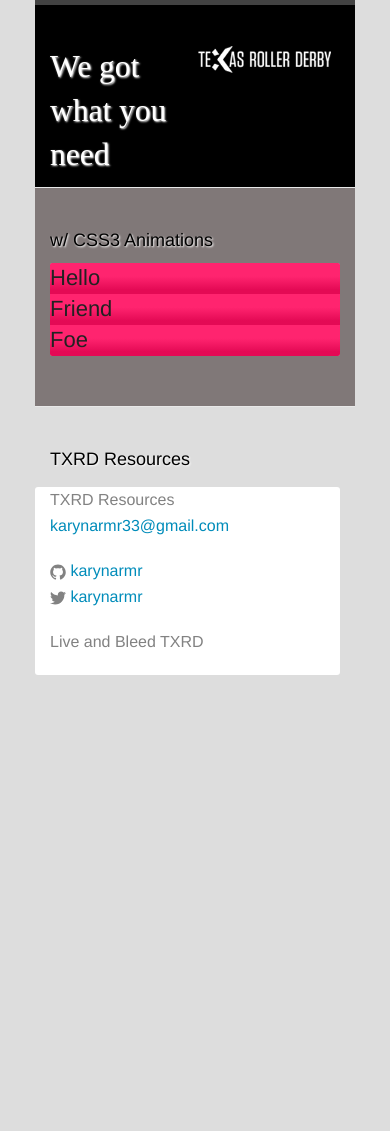
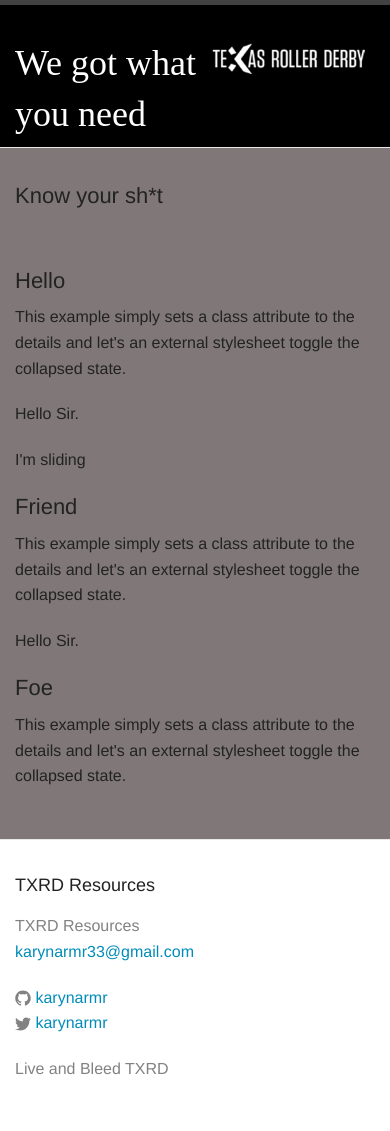
Before and after one commit to karynarmr/skater-portal, a Jekyll site: the page built from docs.md, in a window 390 px wide. Built offline with Jekyll 4.4.1, drawn with Linux system fonts in a browser that asks for light colours; some web fonts are replaced; before the commit the page ends 900 px from its top, so only the background shows below that.

Commit message:
removed stupid collapse js files

```diff
--- a/_includes/head.html
+++ b/_includes/head.html
@@ -18,5 +18,18 @@
     <link rel="javascript" type="javascript" href="{{ "/js/script.js" | prepend: site.baseurl }}">
     <link rel="javascript" type="javascript" href="{{ "/js/alertify.js" | prepend: site.baseurl }}">
 
+    <script type="text/javascript">
+      $("#css3-animated-example").collapse({
+        accordion: true,
+        open: function() {
+          this.addClass("open");
+          this.css({ height: this.children().outerHeight() });
+        },
+        close: function() {
+          this.css({ height: "0px" });
+          this.removeClass("open");
+        }
+      });
+    </script>
 
 </head>
--- a/css/demo.css
+++ /dev/null
@@ -1,152 +0,0 @@
-body {
-  background: #ddd;
-  margin: 0 auto;
-  max-width: 1024px;
-  font: normal 14px/1.2 'Helvetica Neue', 'Arial'
-}
-
-.fork {
-  border:0;
-  position:absolute;
-  top:0;
-  right:0;
-}
-
-.col {
-  width: 320px;
-  float: left;
-  margin-right:32px;
-  margin-bottom: 16px;
-}
-.c3 {
-  margin-right:0;
-}
-
-h1 {
-  border-bottom: 1px solid #333;
-  font-size: 32px;
-  color: #fff;
-  padding-bottom: 12px;
-  text-shadow: 0px 0px 2px rgba(0,0,0,0.6);
-}
-
-h2 {
-  margin: 10px 0;
-  color: #000;
-  font-size: 18px;
-  text-shadow: 1px 1px 2px #fff;
-}
-
-h3 {
-  margin: 0;
-  background-color: rgb(228,10,85);
-  background-image: linear-gradient(bottom, rgb(228,10,85) 14%, rgb(255,36,111) 57%);
-  background-image: -o-linear-gradient(bottom, rgb(228,10,85) 14%, rgb(255,36,111) 57%);
-  background-image: -moz-linear-gradient(bottom, rgb(228,10,85) 14%, rgb(255,36,111) 57%);
-  background-image: -webkit-linear-gradient(bottom, rgb(228,10,85) 14%, rgb(255,36,111) 57%);
-  background-image: -ms-linear-gradient(bottom, rgb(228,10,85) 14%, rgb(255,36,111) 57%);
-}
-
-h3 a {
-  background: url("sprite.png") 15px 13px no-repeat;
-  display: block;
-  padding: 10px;
-  padding-left: 32px;
-  margin: 0;
-  color: #fff;
-  text-decoration: none;
-  font-weight: normal;
-  border-bottom: 1px solid rgba(128, 10, 85, 0.5);
-  text-shadow: 1px 1px 1px rgb(128,10,85);
-}
-h3:hover { background: rgb(228,10,85); }
-h3.open  { background: rgb(255,70,120); }
-h3.open a { background-position: 13px -25px; }
-h3 + div { padding: 10px; }
-h2 + div,
-.example {
-  background: #fff;
-  overflow: hidden;
-  border-radius: 3px;
-  -moz-border-radius: 3px;
-  -webkit-border-radius: 3px;
-  margin-bottom: 20px;
-}
-
-/* Pre hide sections with JavaScript on
---- */
-h3+div {
-  display: none;
-}
-
-/* CSS3 Animation example
---- */
-#css3-animated-example h3 + div {
-  height: 0px;
-  padding: 0px;
-  overflow: hidden;
-  background: #000;
-  display: block!important;
-  -webkit-transform: translateZ(0);
-  -webkit-transition: all 0.3s ease;
-  moz-transition: all 0.3s ease;
-  -o-transition: all 0.3s ease;
-  -ms-transition:all 0.3s ease;
-  transition: all 0.3s ease;
-}
-#css3-animated-example .content {
-  padding: 10px;
-}
-
-#css3-animated-example h3.open + div {
-  height: auto;
-  background: #aaffff;
-}
-
-/* Event example
---- */
-pre#event-log {
-  background: #fafacc;
-  padding: 10px;
-  display: block;
-}
-
-/* Responsive design
---- */
-@media screen and (max-width: 1056px) {
-  body {
-    width: 672px;
-  }
-  .c2 {
-    margin-right: 0;
-    margin-bottom: 0;
-  }
-}
-
-.test { background: #ccc; padding: 10px; border-bottom: 1px solid #aaa;}
-.test + div { background: #fff; padding: 10px; }
-
-@media
-only screen and (max-width: 704px),
-only screen and (-webkit-min-device-pixel-ratio : 1.5),
-only screen and (min-device-pixel-ratio : 1.5) {
-  body {
-    width: 320px;
-  }
-  .c1 {
-    margin-right: 0;
-    margin-bottom: 0;
-  }
-  h1 {
-    font-size: 28px;
-    text-shadow: 0px 0px 1px rgba(0,0,0,0.7);
-  }
-}
-
-@media
-only screen and (-webkit-min-device-pixel-ratio : 1.5),
-only screen and (min-device-pixel-ratio : 1.5) {
-  body {
-    padding: 0 12px;
-  }
-}
--- a/docs.md
+++ b/docs.md
@@ -3,29 +3,10 @@
 permalink: /docs/
 ---
 
-<link rel="stylesheet" href="{{ "/css/demo.css" | prepend: site.baseurl }}">
-<script src="/js/modernizr.custom.63321.js"></script>
+<h3>Know your sh*t</h3>
+<br>
 
-
-
-<html lang="en">
-<head>
-  <meta charset="utf-8">
-  <meta name="viewport" content="width=device-width">
-  <script>document.documentElement.className = "js";</script>
-
-<link rel="javascript" type="javascript" href="{{ "/js/vendor/jquery-1.9.1.js" | prepend: site.baseurl }}">
-<link rel="javascript" type="javascript" href="{{ "/js/vendor/json2.js" | prepend: site.baseurl }}">
-
-<link rel="javascript" type="javascript" href="{{ "/js/jquerycollapsecookiestorage.js" | prepend: site.baseurl }}">
-<link rel="javascript" type="javascript" href="{{ "/js/jquerycollapsestorage.js" | prepend: site.baseurl }}">
-<link rel="javascript" type="javascript" href="{{ "/js/jquerycollapse.js" | prepend: site.baseurl }}">
-
-</head>
-<body>
-    <!-- BEGIN Showing and hiding with CSS -->
-    <h2>w/ CSS3 Animations</h2>
-    <div id="css3-animated-example">
+<div id="css3-animated-example">
       <h3>Hello</h3>
       <div>
         <div class="content">
@@ -51,21 +32,3 @@
         </div>
       </div>
     </div>
-    <script>
-      $("#css3-animated-example").collapse({
-        accordion: true,
-        open: function() {
-          this.addClass("open");
-          this.css({ height: this.children().outerHeight() });
-        },
-        close: function() {
-          this.css({ height: "0px" });
-          this.removeClass("open");
-        }
-      });
-    </script>
-    <!-- END Showing and hiding with CSS -->
-
-
-</body>
-</html>
--- a/js/jquerycollapse.js
+++ /dev/null
@@ -1,173 +0,0 @@
-/*
- * Collapse plugin for jQuery
- * --
- * source: http://github.com/danielstocks/jQuery-Collapse/
- * site: http://webcloud.se/jQuery-Collapse
- *
- * @author Daniel Stocks (http://webcloud.se)
- * Copyright 2013, Daniel Stocks
- * Released under the MIT, BSD, and GPL Licenses.
- */
-
-(function($, exports) {
-
-  // Constructor
-  function Collapse (el, options) {
-    options = options || {};
-    var _this = this,
-      query = options.query || "> :even";
-
-    $.extend(_this, {
-      $el: el,
-      options : options,
-      sections: [],
-      isAccordion : options.accordion || false,
-      db : options.persist ? jQueryCollapseStorage(el.get(0).id) : false
-    });
-
-    // Figure out what sections are open if storage is used
-    _this.states = _this.db ? _this.db.read() : [];
-
-    // For every pair of elements in given
-    // element, create a section
-    _this.$el.find(query).each(function() {
-      new jQueryCollapseSection($(this), _this);
-    });
-
-    // Capute ALL the clicks!
-    (function(scope) {
-      _this.$el.on("click", "[data-collapse-summary] " + (scope.options.clickQuery || ""),
-        $.proxy(_this.handleClick, scope));
-
-      _this.$el.bind("toggle close open",
-        $.proxy(_this.handleEvent, scope));
-
-    }(_this));
-  }
-
-  Collapse.prototype = {
-    handleClick: function(e, state) {
-      e.preventDefault();
-      state = state || "toggle";
-      var sections = this.sections,
-        l = sections.length;
-      while(l--) {
-        if($.contains(sections[l].$summary[0], e.target)) {
-          sections[l][state]();
-          break;
-        }
-      }
-    },
-    handleEvent: function(e) {
-      if(e.target == this.$el.get(0)) return this[e.type]();
-      this.handleClick(e, e.type);
-    },
-    open: function(eq) {
-      this._change("open", eq);
-    },
-    close: function(eq) {
-      this._change("close", eq);
-    },
-    toggle: function(eq) {
-      this._change("toggle", eq);
-    },
-    _change: function(action, eq) {
-      if(isFinite(eq)) return this.sections[eq][action]();
-      $.each(this.sections, function(i, section) {
-        section[action]();
-      });
-    }
-  };
-
-  // Section constructor
-  function Section($el, parent) {
-
-    if(!parent.options.clickQuery) $el.wrapInner('<a href="#"/>');
-
-    $.extend(this, {
-      isOpen : false,
-      $summary : $el.attr("data-collapse-summary",""),
-      $details : $el.next(),
-      options: parent.options,
-      parent: parent
-    });
-    parent.sections.push(this);
-
-    // Check current state of section
-    var state = parent.states[this._index()];
-
-    if(state === 0) {
-      this.close(true);
-    }
-    else if(this.$summary.is(".open") || state === 1) {
-      this.open(true);
-    } else {
-      this.close(true);
-    }
-  }
-
-  Section.prototype = {
-    toggle : function() {
-      this.isOpen ? this.close() : this.open();
-    },
-    close: function(bypass) {
-      this._changeState("close", bypass);
-    },
-    open: function(bypass) {
-      var _this = this;
-      if(_this.options.accordion && !bypass) {
-        $.each(_this.parent.sections, function(i, section) {
-          section.close();
-        });
-      }
-      _this._changeState("open", bypass);
-    },
-    _index: function() {
-      return $.inArray(this, this.parent.sections);
-    },
-    _changeState: function(state, bypass) {
-
-      var _this = this;
-      _this.isOpen = state == "open";
-      if($.isFunction(_this.options[state]) && !bypass) {
-        _this.options[state].apply(_this.$details);
-      } else {
-        _this.$details[_this.isOpen ? "show" : "hide"]();
-      }
-
-      _this.$summary.toggleClass("open", state !== "close");
-      _this.$details.attr("aria-hidden", state === "close");
-      _this.$summary.attr("aria-expanded", state === "open");
-      _this.$summary.trigger(state === "open" ? "opened" : "closed", _this);
-      if(_this.parent.db) {
-        _this.parent.db.write(_this._index(), _this.isOpen);
-      }
-    }
-  };
-
-  // Expose in jQuery API
-  $.fn.extend({
-    collapse: function(options, scan) {
-      var nodes = (scan) ? $("body").find("[data-collapse]") : $(this);
-      return nodes.each(function() {
-        var settings = (scan) ? {} : options,
-          values = $(this).attr("data-collapse") || "";
-        $.each(values.split(" "), function(i,v) {
-          if(v) settings[v] = true;
-        });
-        new Collapse($(this), settings);
-      });
-    }
-  });
-
-  //jQuery DOM Ready
-  $(function() {
-    $.fn.collapse(false, true);
-  });
-
-  // Expose constructor to
-  // global namespace
-  exports.jQueryCollapse = Collapse;
-  exports.jQueryCollapseSection = Section;
-
-})(window.jQuery, window);
```
Also changed, not shown: js/jquerycollapsecookiestorage.js (deleted, +0 -37 lines), js/jquerycollapsestorage.js (deleted, +0 -56 lines).
